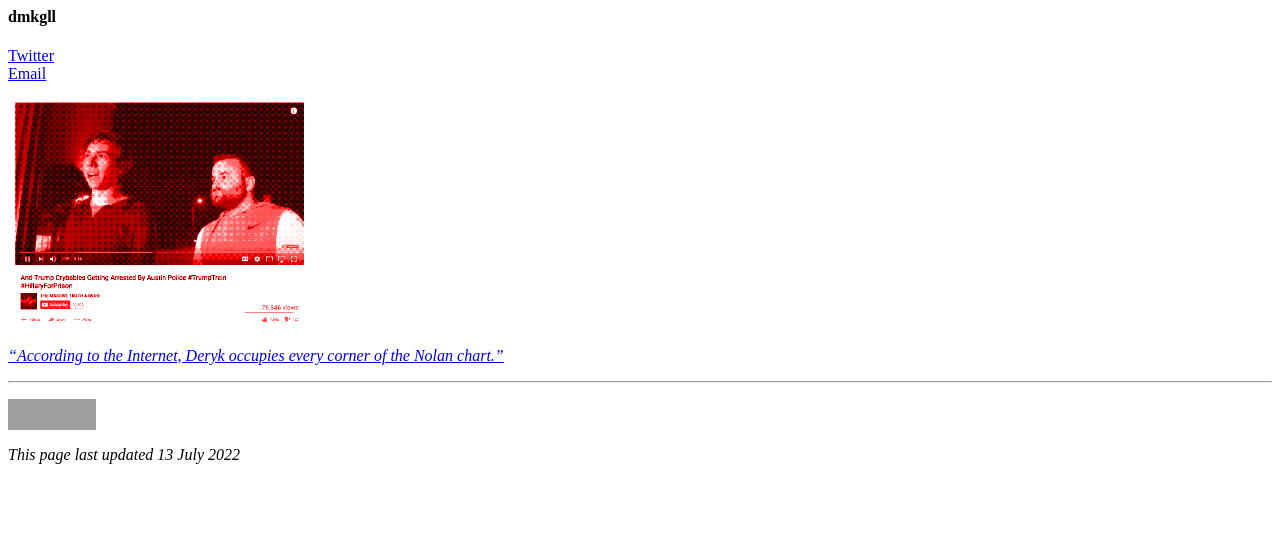
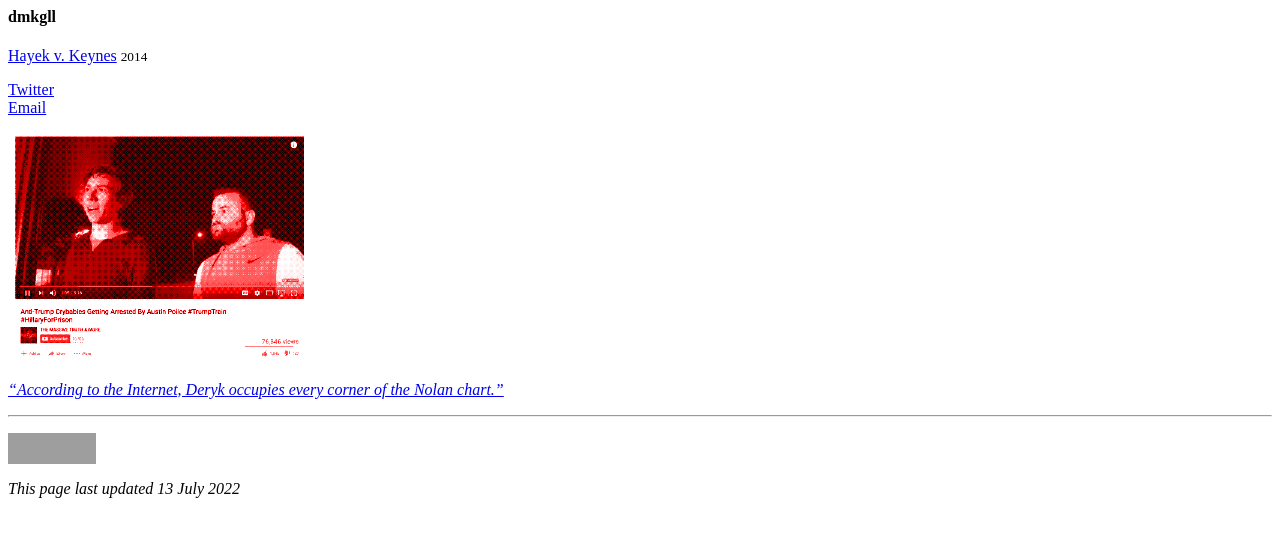
Before and after one commit to dmkgll/dmkgll, a Jekyll site: the page built from index.md, in a window 1280 px wide. Shown: the top 537 px of the page. Built offline with Jekyll 4.4.1, drawn with Linux system fonts in a browser that asks for light colours; grey boxes are pictures that could not be loaded.

Commit message:
Update index.md

```diff
--- a/index.md
+++ b/index.md
@@ -8,6 +8,8 @@ layout: index
 }</style>
 
 #### dmkgll
+
+- [Hayek v. Keynes](/) <small>2014</small>
 
 - [Twitter](https://twitter.com/dmkgll)
 - [Email](/)
```
